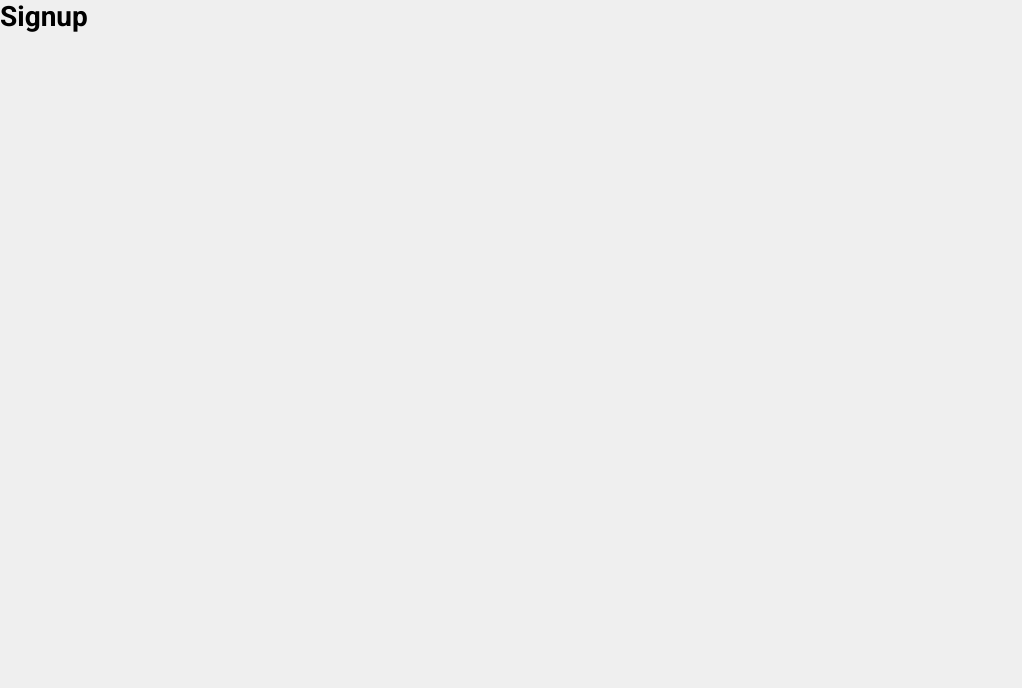
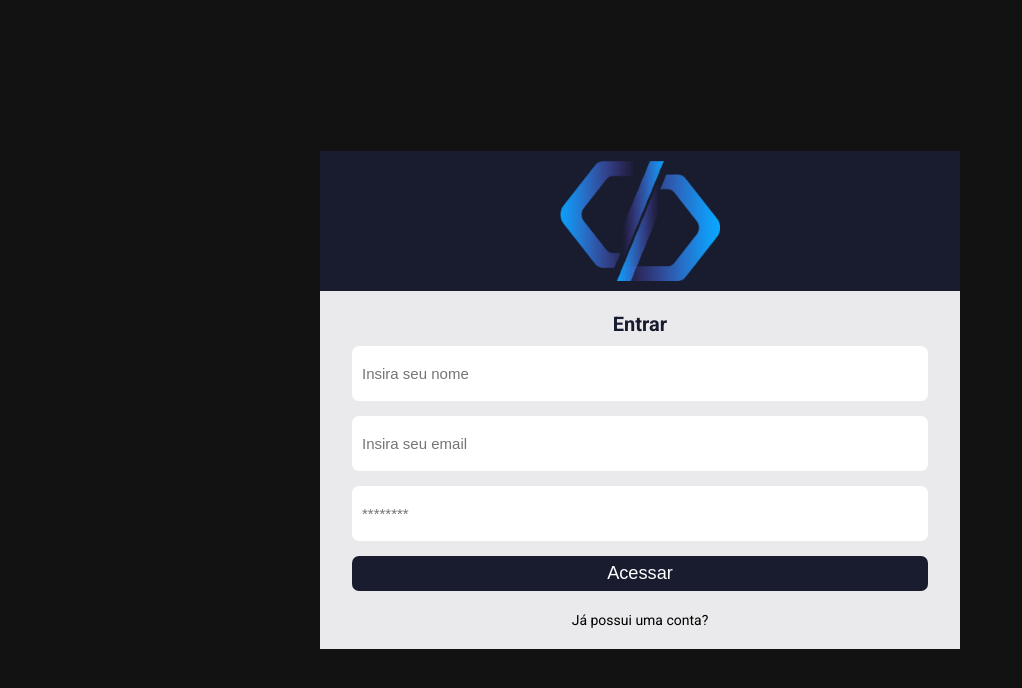
Before and after one commit to Mynameisjohndev/sistemasDeChamadoReactJs, a React (Create React App) app: page /register in a window 1280 px wide. Shown: the top 688 px of the page, without its empty margins (0-1022 px from the left). Built offline with nearby package versions, Linux system fonts and the light colour scheme.

Commit message:
Creating register page layout

```diff
--- a/src/pages/SignIn/index.js
+++ b/src/pages/SignIn/index.js
@@ -1,6 +1,5 @@
 import { useState } from 'react';
 import { Link } from 'react-router-dom'
-
 import styles from './SignIn.module.css'
 import Logo from '../../assets/logo.png'
 
--- /dev/null
+++ b/src/pages/SignUp/SignUp.module.css
@@ -0,0 +1,67 @@
+.container {
+    height: 100%;
+    display: flex;
+    justify-content: center;
+    align-items: center;
+    background-color: #121212
+}
+
+.login {
+    background-color: #eaeaec;
+    width: 50%;
+    display: flex;
+    justify-content: center;
+    align-items: center;
+    flex-direction: column
+}
+
+.loginArea {
+    display: flex;
+    justify-content: center;
+    background-color: #181c2e;
+    width: 100%;
+}
+
+.loginArea img {
+    padding: 10px;
+    width: 25%;
+}
+
+form{
+    margin-top: 1.5em;
+    width: 90%;
+    display: flex;
+    flex-direction: column;
+}
+
+form h1 {
+    text-align: center;
+    margin-bottom: 0.5em;
+    font-size: 1.25rem;
+    color: #181c2e;
+}
+
+.login input{
+    margin-bottom: 15px;
+    height: 35px;
+    border:0;
+    border-radius: 7px;
+    padding: 10px;
+    font-size: 15px;
+    background-color: #FFF;
+  }
+
+  form button{
+    height: 35px;
+    border:0;
+    border-radius: 7px;
+    background-color: #181c2e;
+    color: #FFF;
+    font-size: 1.3em;
+  }
+
+  .login a{
+    margin: 1.5em 0;
+    color: #000;
+    cursor: pointer;
+  }
--- a/src/pages/SignUp/index.js
+++ b/src/pages/SignUp/index.js
@@ -1,9 +1,37 @@
+import { useState } from 'react';
+import { Link } from 'react-router-dom'
+import styles from './SignUp.module.css'
+import Logo from '../../assets/logo.png'
+
 const Signup = () => {
+
+    const [name, setName] = useState(" ")
+    const [email, setEmail] = useState(" ")
+    const [password, setPassword] = useState(" ")
+
+    const handleSubmit = (e) => {
+        e.preventDefault();
+        alert("Clicou")
+    }
+
     return (
-      <div>
-        <h1>Signup</h1>
-      </div>
+        <div className={styles.container}>
+            <div className={styles.login}>
+                <div className={styles.loginArea}>
+                    <img src={Logo} alt="logo-do-sistema" />
+                </div>
+
+                    <form onSubmit={handleSubmit}>
+                        <h1>Entrar</h1>
+                        <input onChange={(e)=>setName(e.target.valuea)} type="text" placeholder="Insira seu nome" />
+                        <input onChange={(e)=>setEmail(e.target.valuea)} type="text" placeholder="Insira seu email" />
+                        <input onChange={(e)=>setPassword(e.target.valuea)} type="password" placeholder="********" />
+                        <button type="submit">Acessar</button>
+                    </form>
+                    <Link to="/">Já possui uma conta?</Link>
+            </div>
+        </div>
     );
-  }
+}
 
-  export default Signup;
+export default Signup;
```
